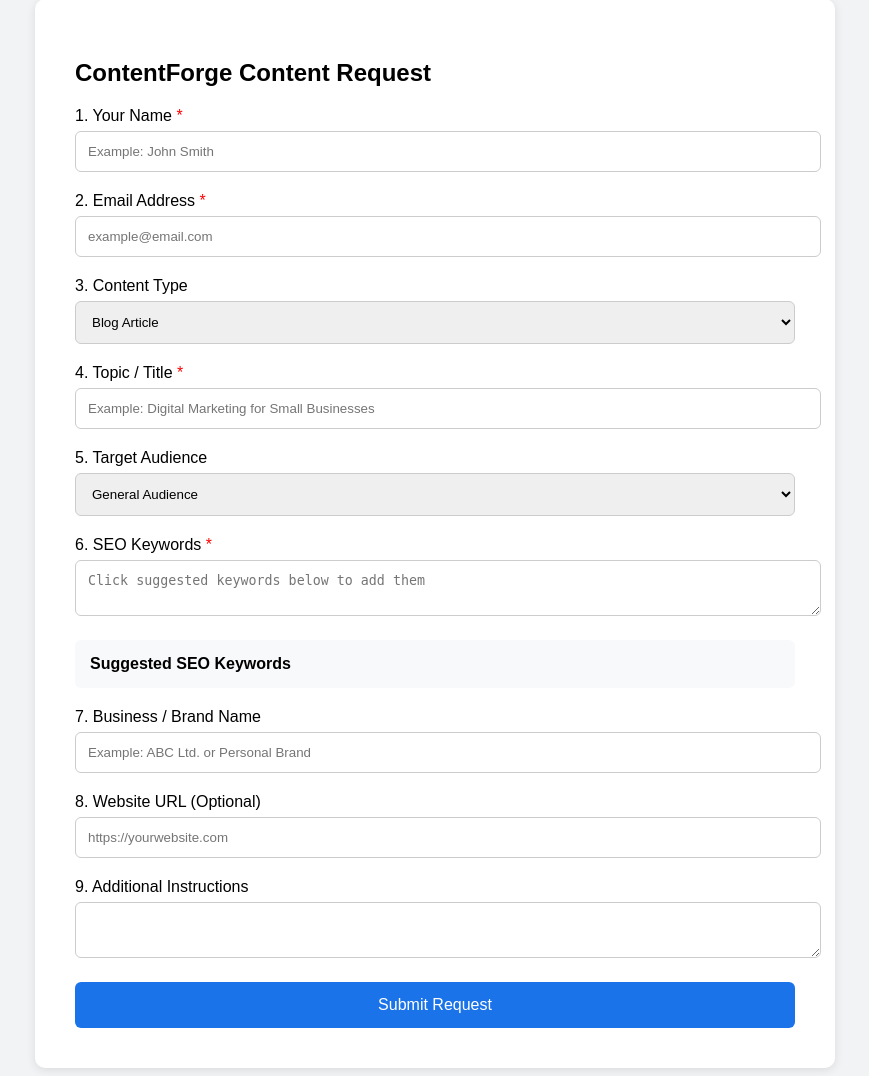
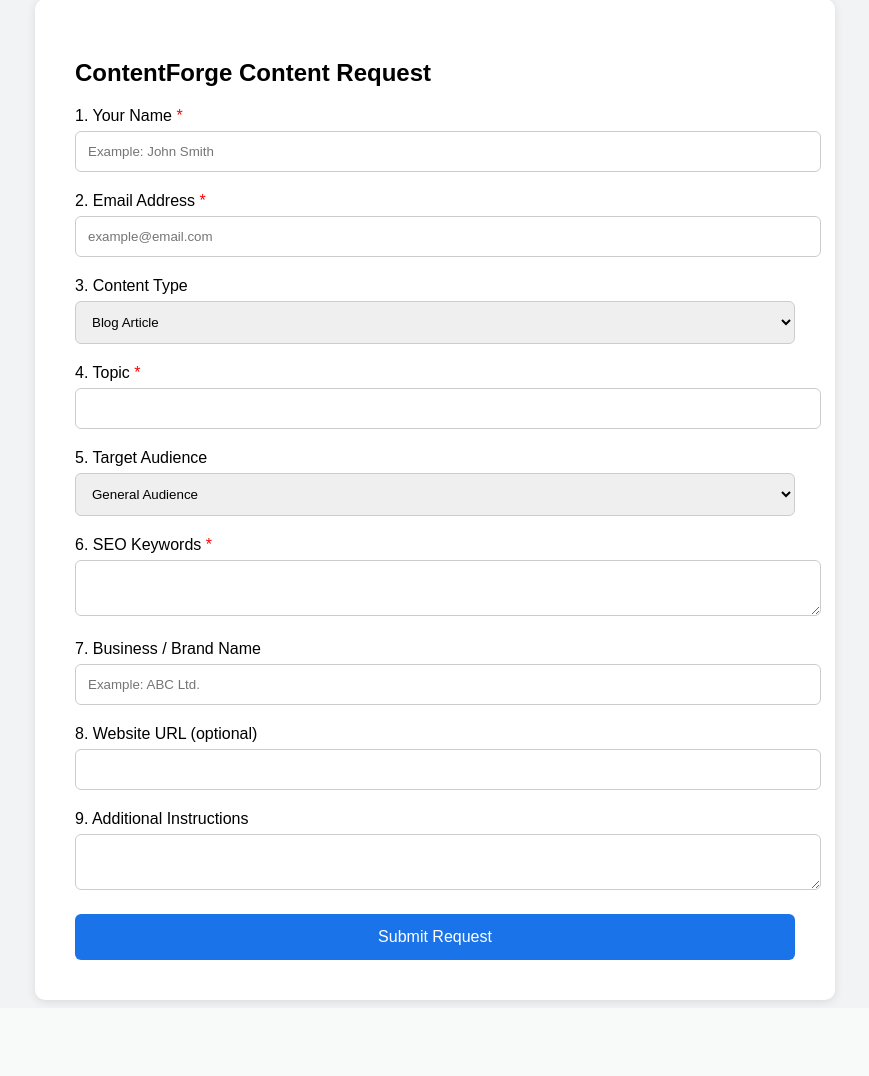
Before and after one commit to Manojg4599/blog-system-clean, a Flask app: page / in a window 1280 px wide. Shown: the part 41-1117 px from the top of the page, without its empty margins (205-1074 px from the left). After the commit the page ends 1046 px from the top, so only its background shows below. Run offline with Flask 3, Linux system fonts and the light colour scheme; some libraries are stand-ins or nearby versions.

Commit message:
Update index.html

```diff
--- a/templates/index.html
+++ b/templates/index.html
@@ -42,47 +42,17 @@ border-radius:6px;
 cursor:pointer
 }
 
-button:hover{
-background:#0f5bd4
-}
-
 .required{
 color:red
 }
 
-.success{
-display:none;
-background:#e6f4ea;
-padding:15px;
-border-radius:6px
-}
-
-.error{
-display:none;
-background:#fce8e6;
-padding:15px;
-border-radius:6px
-}
-
-.keywordBox{
-background:#f8f9fa;
-padding:15px;
-border-radius:6px;
-margin-bottom:20px
-}
-
 .keyword{
-display:inline-block;
 background:#e8f0fe;
 padding:6px 10px;
 margin:5px;
+display:inline-block;
 border-radius:4px;
-cursor:pointer;
-font-size:13px
-}
-
-.keyword:hover{
-background:#d2e3fc
+cursor:pointer
 }
 
 </style>
@@ -118,11 +88,8 @@ background:#d2e3fc
 
 </select>
 
-
-<label>4. Topic / Title <span class="required">*</span></label>
-
-<input id="topic" placeholder="Example: Digital Marketing for Small Businesses" oninput="generateKeywords()">
-
+<label>4. Topic <span class="required">*</span></label>
+<input id="topic" oninput="genKeywords()">
 
 <label>5. Target Audience</label>
 
@@ -133,85 +100,42 @@ background:#d2e3fc
 <option>Startup Founders</option>
 <option>Marketing Professionals</option>
 <option>Students</option>
-<option>Corporate Professionals</option>
 
 </select>
 
+<label>6. SEO Keywords <span class="required">*</span></label>
+<textarea id="keywords"></textarea>
 
-<label>6. SEO Keywords <span class="required">*</span></label>
-
-<textarea id="keywords"
-placeholder="Click suggested keywords below to add them"></textarea>
-
-
-<div class="keywordBox">
-
-<b>Suggested SEO Keywords</b>
-
-<div id="keywordSuggestions"></div>
-
-</div>
-
+<div id="suggestions"></div>
 
 <label>7. Business / Brand Name</label>
+<input id="brand" placeholder="Example: ABC Ltd.">
 
-<input id="brand" placeholder="Example: ABC Ltd. or Personal Brand">
-
-
-<label>8. Website URL (Optional)</label>
-
-<input id="website" placeholder="https://yourwebsite.com">
-
+<label>8. Website URL (optional)</label>
+<input id="website">
 
 <label>9. Additional Instructions</label>
-
 <textarea id="details"></textarea>
-
 
 <button onclick="submitForm()">Submit Request</button>
 
-<div class="success" id="success">
-Your request has been submitted successfully. Please check your email.
-</div>
-
-<div class="error" id="error"></div>
+<div id="msg"></div>
 
 </div>
 
 <script>
 
-
-function generateKeywords(){
+function genKeywords(){
 
 let topic=document.getElementById("topic").value
 
-if(topic.length<3) return
+let mods=["guide","tips","strategies","examples","tools","for beginners","2025","case study"]
 
-let modifiers=[
+let box=document.getElementById("suggestions")
 
-"best",
-"guide",
-"tips",
-"strategies",
-"examples",
-"for beginners",
-"for business",
-"for startups",
-"2025",
-"tools",
-"how to",
-"complete guide",
-"step by step",
-"benefits",
-"case study"
+box.innerHTML=""
 
-]
-
-let container=document.getElementById("keywordSuggestions")
-
-container.innerHTML=""
-
-modifiers.forEach(m=>{
+mods.forEach(m=>{
 
 let kw=topic+" "+m
 
@@ -223,33 +147,32 @@ span.innerText=kw
 
 span.onclick=function(){
 
-let textarea=document.getElementById("keywords")
-
-textarea.value+=kw+"\n"
+document.getElementById("keywords").value+=kw+"\\n"
 
 }
 
-container.appendChild(span)
+box.appendChild(span)
 
 })
 
 }
 
 
+function submitForm(){
 
-function submitForm(){
+document.getElementById("msg").innerText="Submitting..."
 
 let data={
 
-name:document.getElementById("name").value,
-email:document.getElementById("email").value,
-type:document.getElementById("type").value,
-topic:document.getElementById("topic").value,
-audience:document.getElementById("audience").value,
-keywords:document.getElementById("keywords").value,
-brand:document.getElementById("brand").value,
-website:document.getElementById("website").value,
-details:document.getElementById("details").value
+name:name.value,
+email:email.value,
+type:type.value,
+topic:topic.value,
+audience:audience.value,
+keywords:keywords.value,
+brand:brand.value,
+website:website.value,
+details:details.value
 
 }
 
@@ -261,23 +184,17 @@ body:JSON.stringify(data)
 
 })
 
-.then(res=>res.json())
+.then(r=>r.json())
 
-.then(data=>{
+.then(d=>{
 
-if(data.success){
+if(d.success){
 
-document.getElementById("success").style.display="block"
-window.scrollTo(0,0)
+msg.innerText="Request submitted successfully"
 
-}
+}else{
 
-if(data.error){
-
-let e=document.getElementById("error")
-e.innerText=data.error
-e.style.display="block"
-window.scrollTo(0,0)
+msg.innerText=d.error
 
 }
 
@@ -288,5 +205,4 @@ window.scrollTo(0,0)
 </script>
 
 </body>
-
 </html>
```
